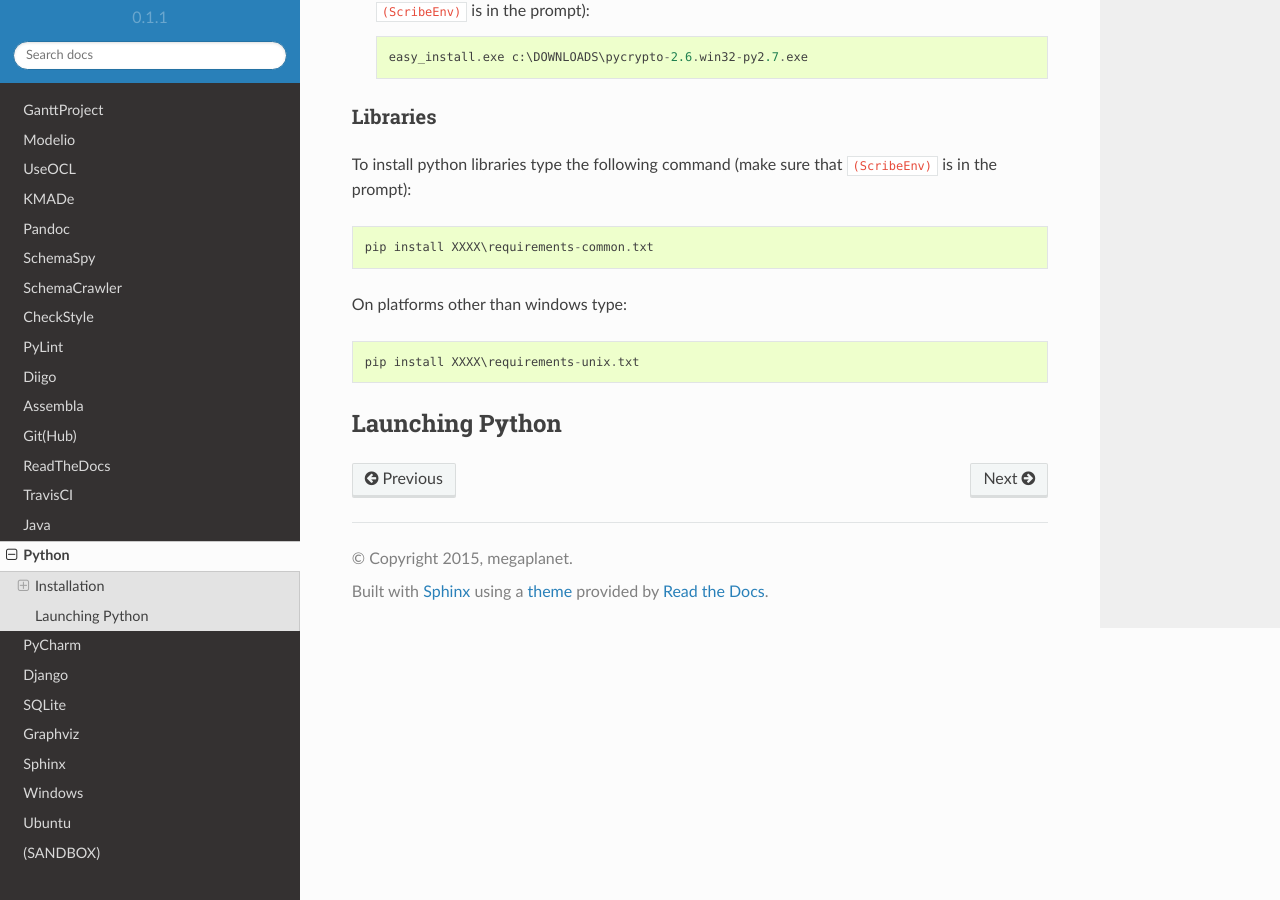
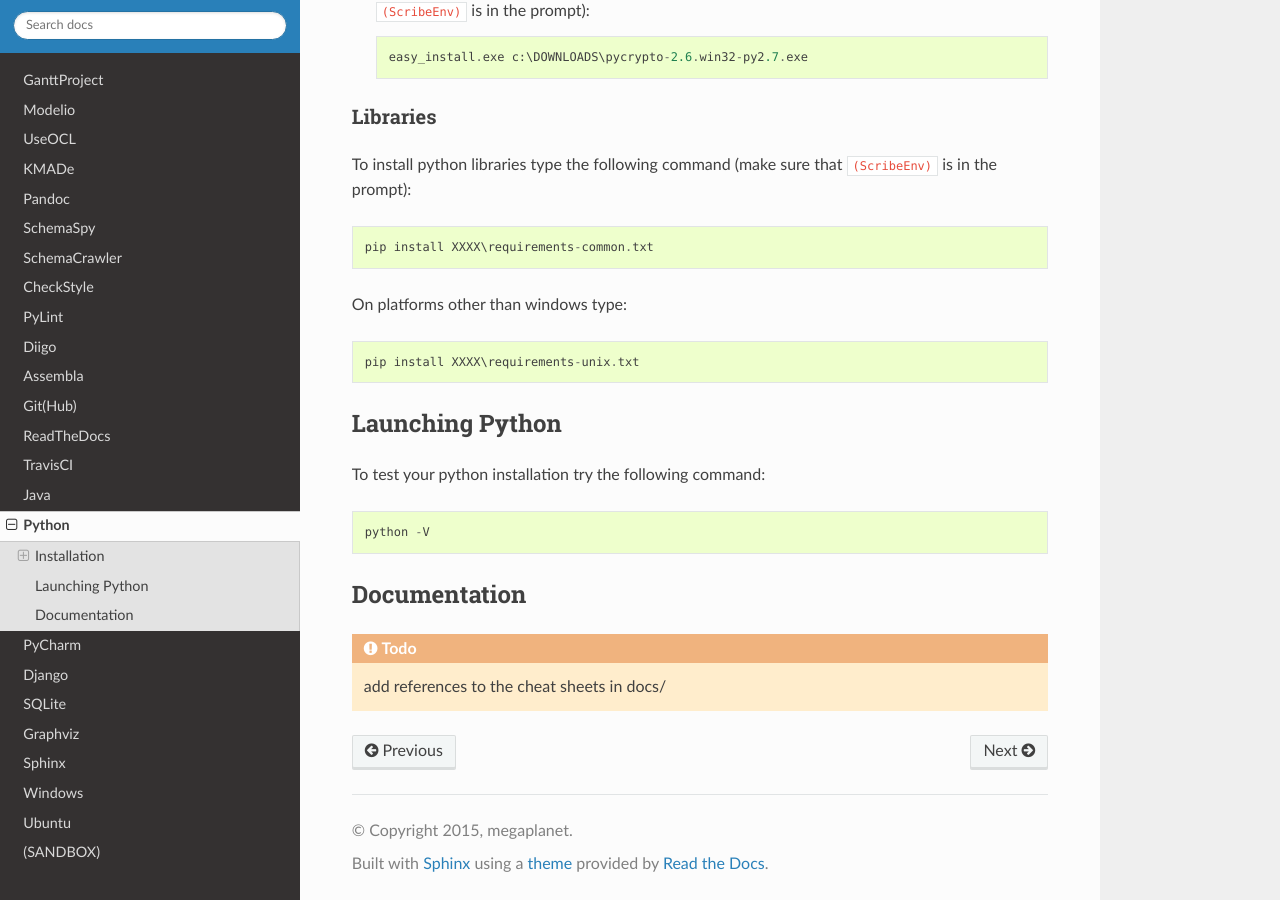
Before and after one commit to ScribesZone/ScribesTools, a Sphinx documentation site: the page built from docs/python/index.rst, in a window 1280 px wide and 900 px high, scrolled down 3347 px. Built offline with Sphinx 7.4.7 and the Read the Docs theme 2.0.0, drawn with Linux system fonts in a browser that asks for light colours.

Commit message:
add launching section

```diff
--- a/docs/python/index.rst
+++ b/docs/python/index.rst
@@ -171,13 +171,17 @@ On platforms other than windows type::
     pip install XXXX\requirements-unix.txt
 
 
-
-
-
-
-
 Launching Python
 ----------------
+
+To test your python installation try the following command::
+
+    python -V
+
+Documentation
+-------------
+
+.. todo:: add references to the cheat sheets in docs/
 
 .. ...........................................................................
 
```
